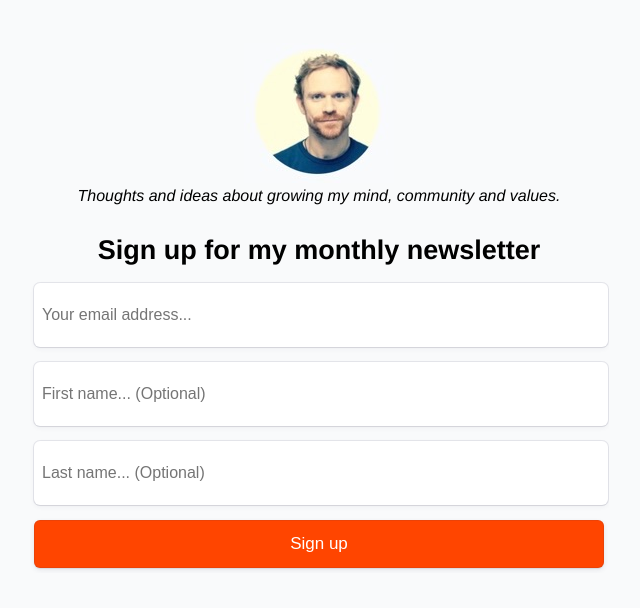
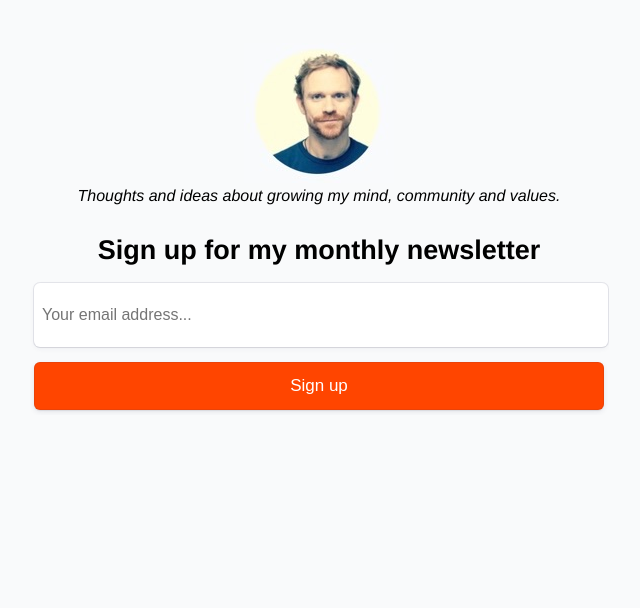
Before and after one commit to jjgonecrypto/newsletter, a website: page public/index.html in a window 1280 px wide. Shown: the whole page, without its empty margins (321-961 px from the left). Drawn offline with Linux system fonts and the light colour scheme.

Commit message:
Removing redundant fields

```diff
--- a/public/index.html
+++ b/public/index.html
@@ -805,7 +805,7 @@
             style="margin-top: 28px; "
             class="form-page-title responsive-text as_embed position-relative"
           >
-            <span class="editable">Sign up for my monthly newsletter</span>
+            <span class="editable">Sign up for my monthly newsletter </span>
           </h1>
 
           <form
@@ -826,24 +826,6 @@
                   id="member_email"
                 />
               </div>
-              <div class="contact-fields-email float-label">
-                <input
-                  class="input-field"
-                  placeholder="First name... (Optional)"
-                  type="text"
-                  name="member[first_name]"
-                  id="member_first_name"
-                />
-              </div>
-              <div class="contact-fields-email float-label">
-                <input
-                  class="input-field"
-                  placeholder="Last name... (Optional)"
-                  type="text"
-                  name="member[last_name]"
-                  id="member_last_name"
-                />
-              </div>
               <div class="contact-fields-button">
                 <button type="submit" class="button">
                   Sign up
```
